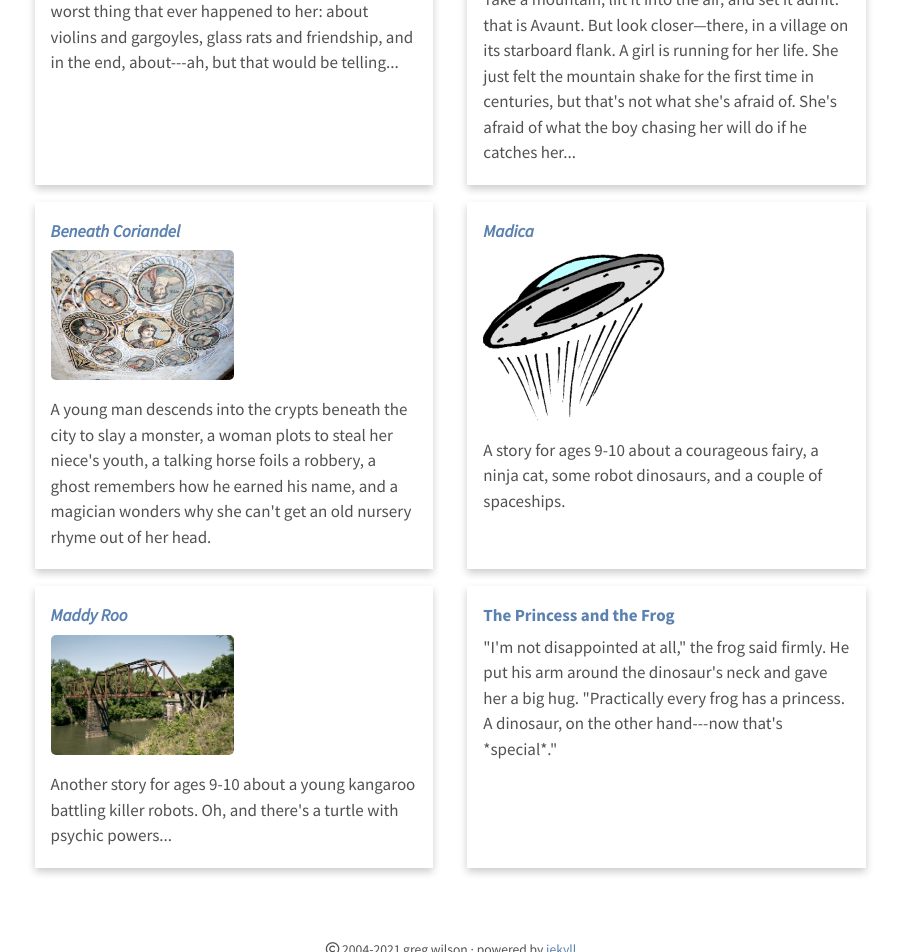
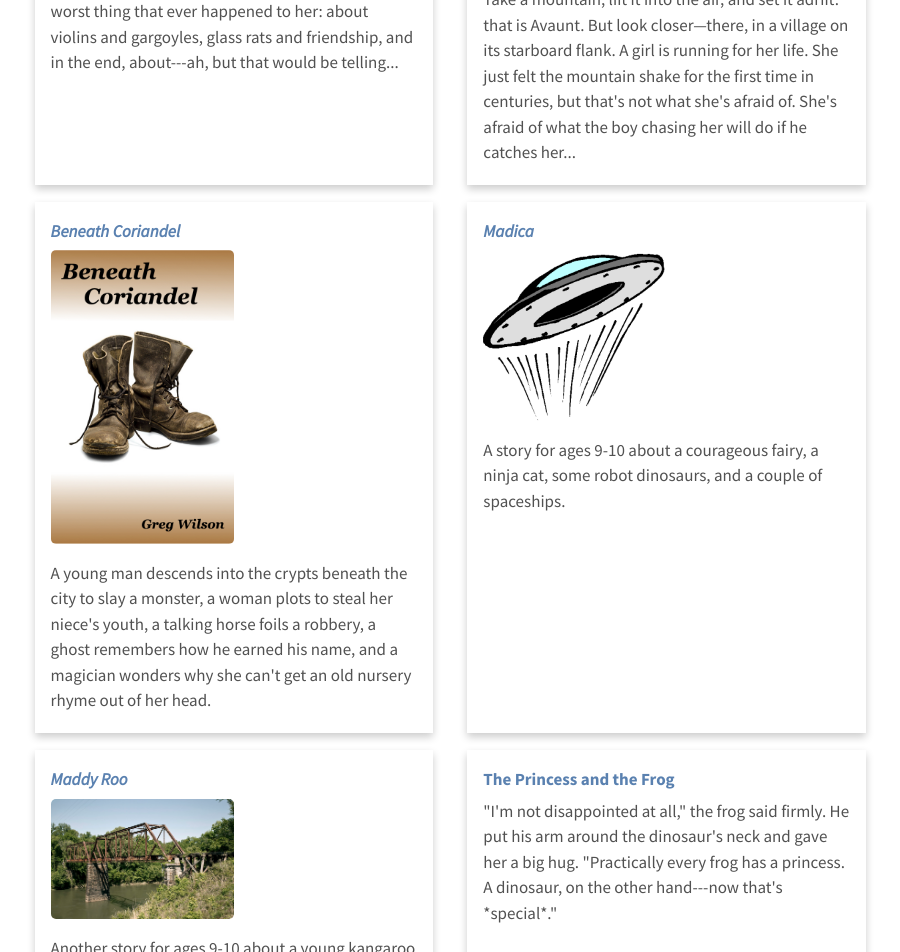
Before and after one commit to gvwilson/sensibleadventures, a Jekyll site: the page built from index.html, in a window 1280 px wide. Shown: the part 2721-3673 px from the top of the page, without its empty margins (189-1089 px from the left). Built offline with Jekyll 4.4.1, drawn with Linux system fonts in a browser that asks for light colours; nearby versions of some CDN libraries; the list of posts is cut into pages by our own code.

Commit message:
Updating

```diff
--- a/index.html
+++ b/index.html
@@ -178,7 +178,7 @@
   <div class="flex-card">
     <div class="flex-card-container">
       <h4 class="book"><a href="{{ '/beneath-coriandel/' | relative_url }}">Beneath Coriandel</a></h4>
-      <p><img src="{{ '/beneath-coriandel/muses.png' | relative_url }}" alt="Beneath Coriandel" /></p>
+      <p><img src="{{ '/beneath-coriandel/cover.jpg' | relative_url }}" alt="Beneath Coriandel" /></p>
       <p>
         A young man descends into the crypts beneath the city to slay a monster,
         a woman plots to steal her niece's youth,
```
Also changed, not shown: beneath-coriandel/boots.png (deleted), beneath-coriandel/cover.jpg (added), beneath-coriandel/muses.png (deleted), 3 other files.
